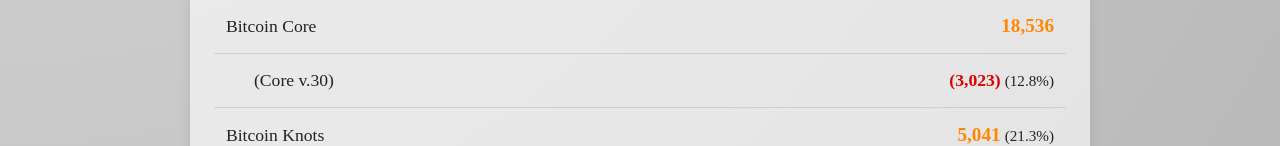
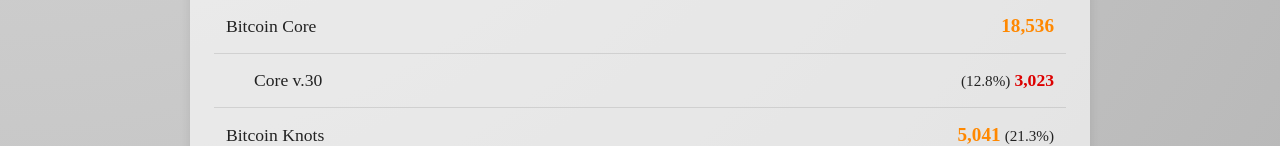
Before and after one commit to youcancallmecharly/mp_homepage, a Next.js app: page /nodes in a window 1280 px wide. Shown: the part 662-808 px from the top of the page. Built offline with nearby package versions, Linux system fonts and the light colour scheme.

Commit message:
Update Core v.30 display: Remove parentheses from label and number, move percentage before count

```diff
--- a/components/BitcoinNodeStats.tsx
+++ b/components/BitcoinNodeStats.tsx
@@ -188,13 +188,13 @@
 
         {/* Core V.30 (indented) */}
         <div className="mp-bitref-stat-item mp-bitref-indented">
-          <span className="mp-bitref-stat-label">(Core v.30)</span>
+          <span className="mp-bitref-stat-label">Core v.30</span>
           <span className="mp-bitref-stat-value">
+            <span className="mp-bitref-percentage">
+              ({stats.coreV30.percentage}%)
+            </span>
             <span className="mp-bitref-number-red">
-              ({stats.coreV30.total.toLocaleString()})
-            </span>
-            <span className="mp-bitref-percentage">
-              {" "}({stats.coreV30.percentage}%)
+              {" "}{stats.coreV30.total.toLocaleString()}
             </span>
           </span>
         </div>
```
